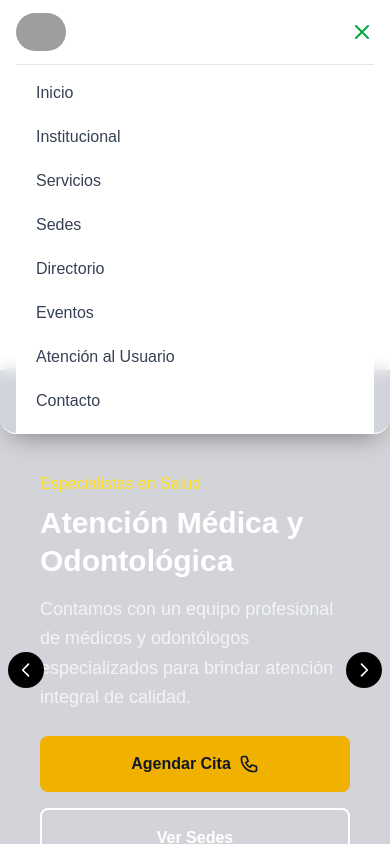
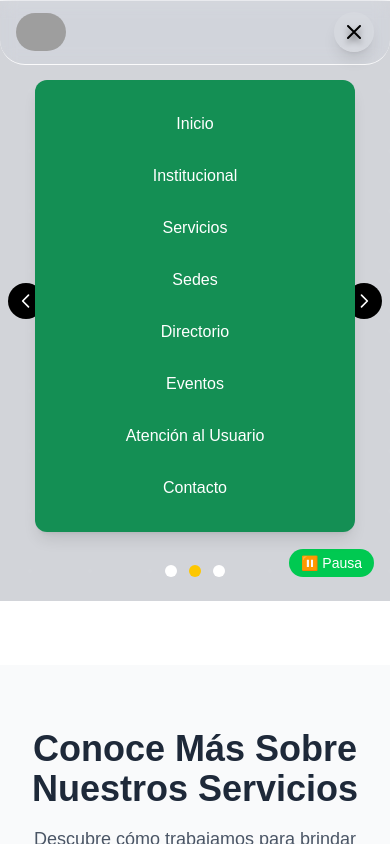
Before and after one commit to julianesp/inga, a Next.js app: page / in a window 390 px wide. Both pictures are taken after a click on the button 362 px from the left and 32 px from the top of the page. Shown: the top 844 px of the page. Built offline with nearby package versions, Linux system fonts and the light colour scheme; grey boxes are pictures that could not be loaded.

Commit message:
Cambiando color al menu navbar

```diff
--- a/src/components/Navbar.js
+++ b/src/components/Navbar.js
@@ -20,10 +20,15 @@ export default function Navbar() {
   const [isMenuOpen, setIsMenuOpen] = useState(false);
 
   // backdrop-blur-md
+  // Detect click outside mobile menu
+  const handleBackdropClick = (e) => {
+    if (e.target.id === "mobile-menu-backdrop") {
+      setIsMenuOpen(false);
+    }
+  };
+
   return (
-    <nav
-      className={`border-white border-b-1 sticky top-0 z-50 rounded-bl-2xl rounded-br-2xl ${styles.navbar}`}
-    >
+    <nav className={`sticky top-0 z-50 ${styles.navbar}`}>
       <div className="max-w-7xl mx-auto px-4 sm:px-6 lg:px-8">
         <div className="flex justify-between h-16">
           {/* Logo */}
@@ -31,7 +36,7 @@ export default function Navbar() {
             <Link href="/" className="flex items-center">
               <Image
                 src="https://ghx22gzm9l6t5pgk.public.blob.vercel-storage.com/images/logo.jpg"
-                alt="Logo IPS Salud Integral"
+                alt="Logo IPS Inga Kametsa"
                 width={50}
                 height={50}
                 className="rounded-4xl hover:scale-125 transition-transform duration-500 hover:rotate-y-180"
@@ -59,10 +64,12 @@ export default function Navbar() {
           <div className="lg:hidden flex items-center space-x-2">
             <button
               onClick={() => setIsMenuOpen(!isMenuOpen)}
-              className="text-gray-700 hover:text-green-600 focus:outline-none focus:text-green-600"
+              className="relative p-2 bg-white/10 rounded-full hover:bg-gray-100 transition-colors duration-200 shadow-lg focus:outline-none"
             >
               <svg
-                className="h-6 w-6"
+                // barras menu navbar
+
+                className="h-6 w-6 text-black [text-shadow:_2px_2px_0_#000,_-2px_-2px_0_#000,_2px_-2px_0_#000,_-2px_2px_0_#000] drop-shadow-[0_4px_3px_rgba(0,0,0,0.5)] rounded-lg "
                 fill="none"
                 strokeLinecap="round"
                 strokeLinejoin="round"
@@ -81,14 +88,34 @@ export default function Navbar() {
         </div>
 
         {/* Mobile Navigation */}
-        {isMenuOpen && (
-          <div className="lg:hidden">
-            <div className="px-2 pt-2 pb-3 space-y-1 sm:px-3 bg-white border-t border-gray-200">
+        {
+          <div
+            id="mobile-menu-backdrop"
+            className={`lg:hidden fixed inset-0 z-40 flex items-start justify-center pt-20`}
+            onClick={handleBackdropClick}
+            style={{ pointerEvents: isMenuOpen ? "auto" : "none" }}
+          >
+            <div
+              className={`
+                bg-[#148f54] rounded-xl shadow-lg w-11/12 max-w-xs mx-auto flex flex-col items-center py-6 space-y-3 z-50
+                transition-all duration-300
+                ${
+                  isMenuOpen
+                    ? "opacity-100 scale-100 translate-y-0 pointer-events-auto"
+                    : "opacity-0 scale-95 -translate-y-10 pointer-events-none"
+                }
+                backdrop-blur-md
+              `}
+              style={{
+                transitionProperty: "opacity, transform",
+              }}
+              onClick={(e) => e.stopPropagation()}
+            >
               {navigationLinks.map((link) => (
                 <Link
                   key={link.href}
                   href={link.href}
-                  className="text-gray-700 hover:text-green-600 block px-3 py-2 rounded-md text-base font-medium transition-colors duration-200"
+                  className="text-white hover:text-green-200 px-4 py-2 rounded-md text-base font-medium transition-colors duration-200 text-center w-full"
                   onClick={() => setIsMenuOpen(false)}
                 >
                   {link.label}
@@ -96,7 +123,7 @@ export default function Navbar() {
               ))}
             </div>
           </div>
-        )}
+        }
       </div>
     </nav>
   );
--- a/src/styles/Navbar.module.scss
+++ b/src/styles/Navbar.module.scss
@@ -11,10 +11,10 @@
   -webkit-backdrop-filter: saturate(140%) blur(8px);
   backdrop-filter: saturate(140%) blur(8px);
 
-  // box-shadow: 5px 6px 10px rgba(0, 0, 0, 0.12);
-  // border-bottom: 2px solid rgba(27, 255, 6, 0.25); /* línea sutil */
-  box-shadow: 0 12px 24px -12px rgba(0, 0, 0, 0.55),
-    0 8px 18px -12px rgba(255, 255, 255, 0.9);
+  // Sin sombras
+  border-bottom: 1px solid rgba(255, 255, 255, 0.9);
+  border-bottom-left-radius: 25px;
+  border-bottom-right-radius: 25px;
 }
 
 /* Fallback si el navegador no soporta backdrop-filter (Firefox sin flag) */
```
